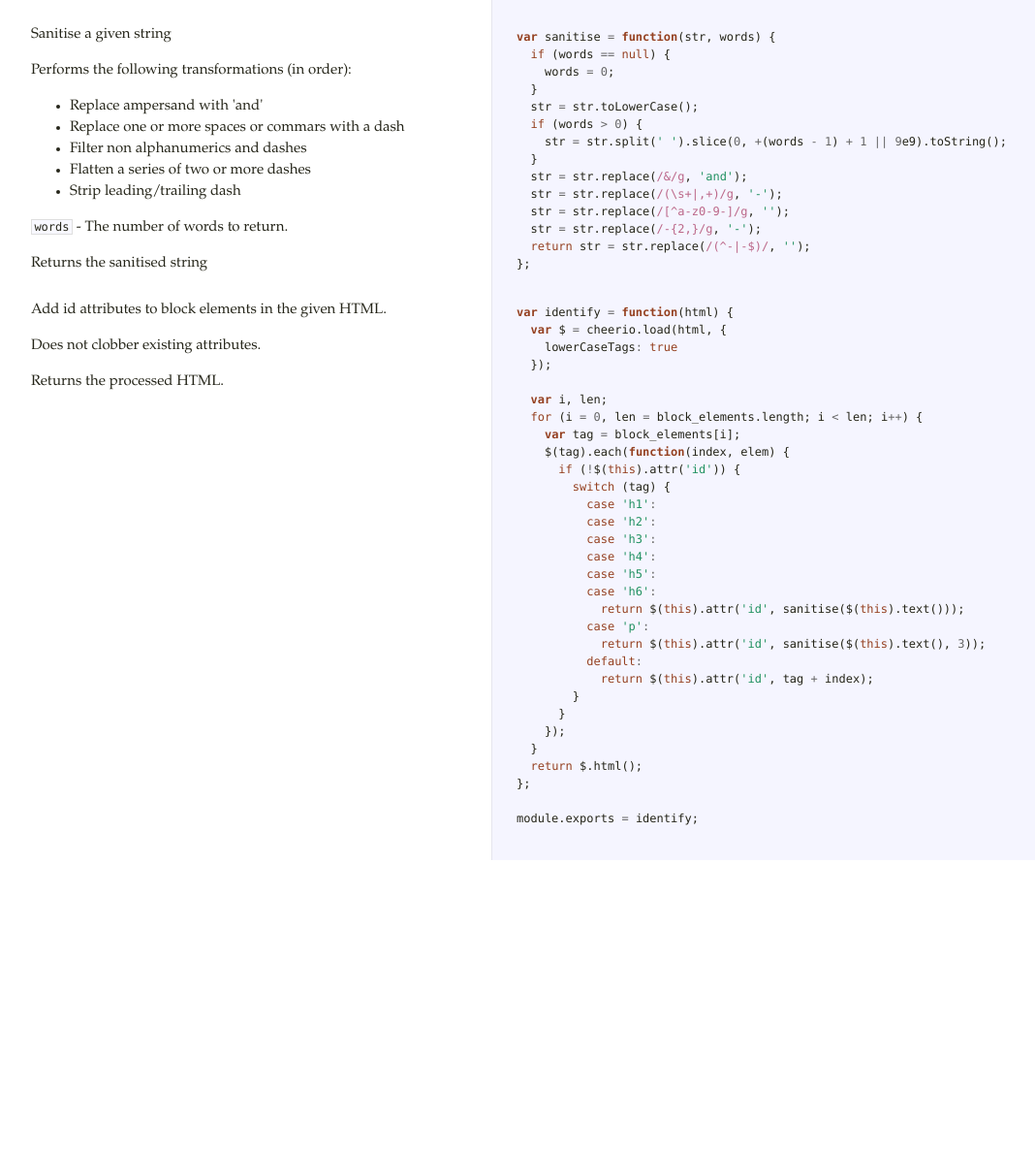
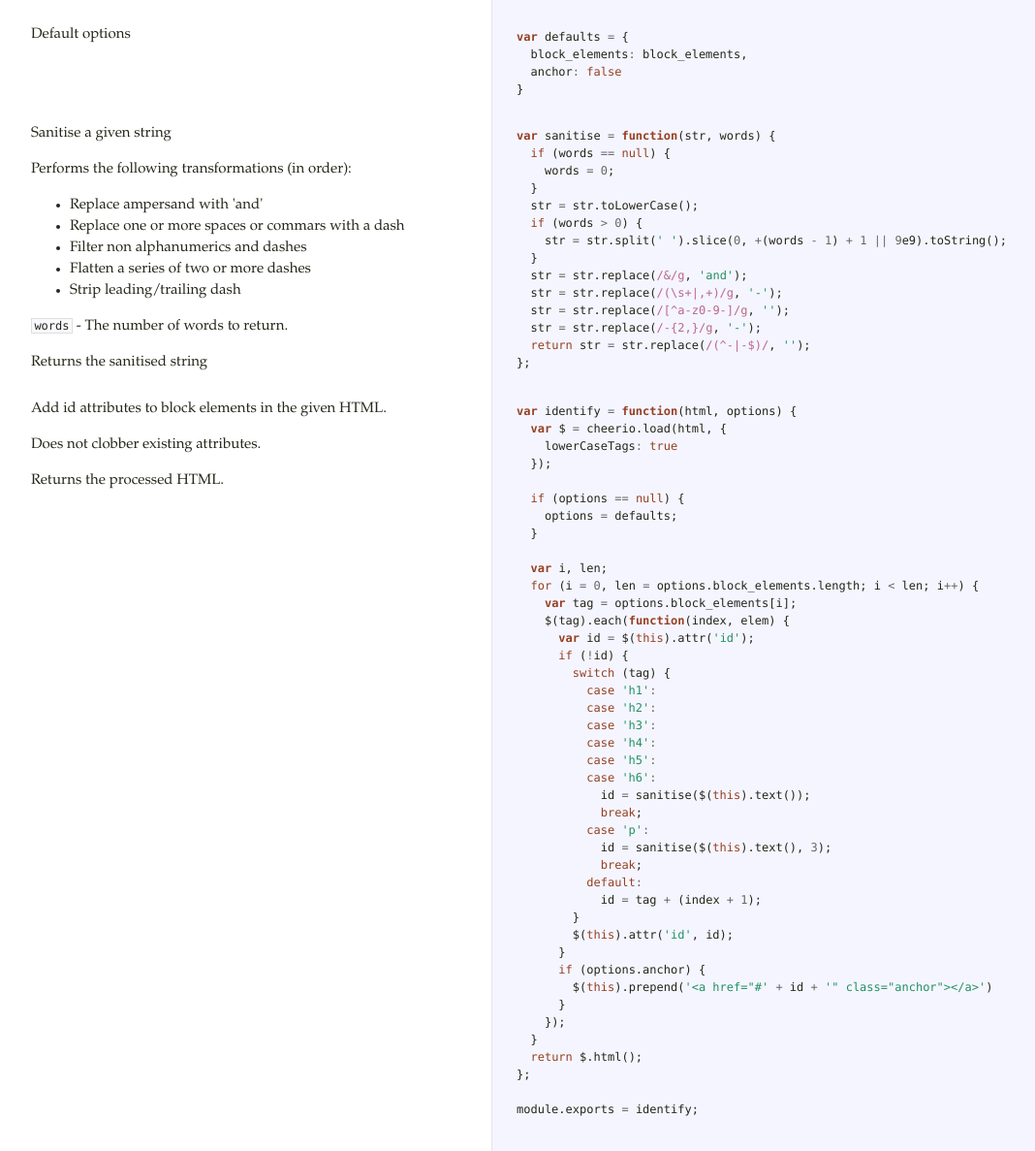
Before and after one commit to tlvince/identify.js, a plain HTML site: page index.html in a window 1280 px wide. Shown: the part 873-2060 px from the top of the page at 97% size, without its empty margins (18-1086 px from the left). Before the commit the page ends 1760 px from the top, so only its background shows below. Drawn offline with Linux system fonts and the light colour scheme.

Commit message:
Update gh-pages

```diff
--- a/index.html
+++ b/index.html
@@ -36,7 +36,10 @@
   <span class="s1">&#39;tfoot&#39;</span><span class="p">,</span>
   <span class="s1">&#39;ul&#39;</span><span class="p">,</span>
   <span class="s1">&#39;video&#39;</span>
-<span class="p">]</span></pre></div>             </td>           </tr>                               <tr id="section-4">             <td class="docs">               <div class="pilwrap">                 <a class="pilcrow" href="#section-4">&#182;</a>               </div>               <p>Sanitise a given string</p>
+<span class="p">]</span></pre></div>             </td>           </tr>                               <tr id="section-4">             <td class="docs">               <div class="pilwrap">                 <a class="pilcrow" href="#section-4">&#182;</a>               </div>               <p>Default options</p>             </td>             <td class="code">               <div class="highlight"><pre><span class="kd">var</span> <span class="nx">defaults</span> <span class="o">=</span> <span class="p">{</span>
+  <span class="nx">block_elements</span><span class="o">:</span> <span class="nx">block_elements</span><span class="p">,</span>
+  <span class="nx">anchor</span><span class="o">:</span> <span class="kc">false</span>
+<span class="p">}</span></pre></div>             </td>           </tr>                               <tr id="section-5">             <td class="docs">               <div class="pilwrap">                 <a class="pilcrow" href="#section-5">&#182;</a>               </div>               <p>Sanitise a given string</p>
 
 <p>Performs the following transformations (in order):</p>
 
@@ -63,20 +66,25 @@
   <span class="nx">str</span> <span class="o">=</span> <span class="nx">str</span><span class="p">.</span><span class="nx">replace</span><span class="p">(</span><span class="sr">/[^a-z0-9-]/g</span><span class="p">,</span> <span class="s1">&#39;&#39;</span><span class="p">);</span>
   <span class="nx">str</span> <span class="o">=</span> <span class="nx">str</span><span class="p">.</span><span class="nx">replace</span><span class="p">(</span><span class="sr">/-{2,}/g</span><span class="p">,</span> <span class="s1">&#39;-&#39;</span><span class="p">);</span>
   <span class="k">return</span> <span class="nx">str</span> <span class="o">=</span> <span class="nx">str</span><span class="p">.</span><span class="nx">replace</span><span class="p">(</span><span class="sr">/(^-|-$)/</span><span class="p">,</span> <span class="s1">&#39;&#39;</span><span class="p">);</span>
-<span class="p">};</span></pre></div>             </td>           </tr>                               <tr id="section-5">             <td class="docs">               <div class="pilwrap">                 <a class="pilcrow" href="#section-5">&#182;</a>               </div>               <p>Add id attributes to block elements in the given HTML.</p>
+<span class="p">};</span></pre></div>             </td>           </tr>                               <tr id="section-6">             <td class="docs">               <div class="pilwrap">                 <a class="pilcrow" href="#section-6">&#182;</a>               </div>               <p>Add id attributes to block elements in the given HTML.</p>
 
 <p>Does not clobber existing attributes.</p>
 
-<p>Returns the processed HTML.</p>             </td>             <td class="code">               <div class="highlight"><pre><span class="kd">var</span> <span class="nx">identify</span> <span class="o">=</span> <span class="kd">function</span><span class="p">(</span><span class="nx">html</span><span class="p">)</span> <span class="p">{</span>
+<p>Returns the processed HTML.</p>             </td>             <td class="code">               <div class="highlight"><pre><span class="kd">var</span> <span class="nx">identify</span> <span class="o">=</span> <span class="kd">function</span><span class="p">(</span><span class="nx">html</span><span class="p">,</span> <span class="nx">options</span><span class="p">)</span> <span class="p">{</span>
   <span class="kd">var</span> <span class="nx">$</span> <span class="o">=</span> <span class="nx">cheerio</span><span class="p">.</span><span class="nx">load</span><span class="p">(</span><span class="nx">html</span><span class="p">,</span> <span class="p">{</span>
     <span class="nx">lowerCaseTags</span><span class="o">:</span> <span class="kc">true</span>
   <span class="p">});</span>
 
+  <span class="k">if</span> <span class="p">(</span><span class="nx">options</span> <span class="o">==</span> <span class="kc">null</span><span class="p">)</span> <span class="p">{</span>
+    <span class="nx">options</span> <span class="o">=</span> <span class="nx">defaults</span><span class="p">;</span>
+  <span class="p">}</span>
+
   <span class="kd">var</span> <span class="nx">i</span><span class="p">,</span> <span class="nx">len</span><span class="p">;</span>
-  <span class="k">for</span> <span class="p">(</span><span class="nx">i</span> <span class="o">=</span> <span class="mi">0</span><span class="p">,</span> <span class="nx">len</span> <span class="o">=</span> <span class="nx">block_elements</span><span class="p">.</span><span class="nx">length</span><span class="p">;</span> <span class="nx">i</span> <span class="o">&lt;</span> <span class="nx">len</span><span class="p">;</span> <span class="nx">i</span><span class="o">++</span><span class="p">)</span> <span class="p">{</span>
-    <span class="kd">var</span> <span class="nx">tag</span> <span class="o">=</span> <span class="nx">block_elements</span><span class="p">[</span><span class="nx">i</span><span class="p">];</span>
+  <span class="k">for</span> <span class="p">(</span><span class="nx">i</span> <span class="o">=</span> <span class="mi">0</span><span class="p">,</span> <span class="nx">len</span> <span class="o">=</span> <span class="nx">options</span><span class="p">.</span><span class="nx">block_elements</span><span class="p">.</span><span class="nx">length</span><span class="p">;</span> <span class="nx">i</span> <span class="o">&lt;</span> <span class="nx">len</span><span class="p">;</span> <span class="nx">i</span><span class="o">++</span><span class="p">)</span> <span class="p">{</span>
+    <span class="kd">var</span> <span class="nx">tag</span> <span class="o">=</span> <span class="nx">options</span><span class="p">.</span><span class="nx">block_elements</span><span class="p">[</span><span class="nx">i</span><span class="p">];</span>
     <span class="nx">$</span><span class="p">(</span><span class="nx">tag</span><span class="p">).</span><span class="nx">each</span><span class="p">(</span><span class="kd">function</span><span class="p">(</span><span class="nx">index</span><span class="p">,</span> <span class="nx">elem</span><span class="p">)</span> <span class="p">{</span>
-      <span class="k">if</span> <span class="p">(</span><span class="o">!</span><span class="nx">$</span><span class="p">(</span><span class="k">this</span><span class="p">).</span><span class="nx">attr</span><span class="p">(</span><span class="s1">&#39;id&#39;</span><span class="p">))</span> <span class="p">{</span>
+      <span class="kd">var</span> <span class="nx">id</span> <span class="o">=</span> <span class="nx">$</span><span class="p">(</span><span class="k">this</span><span class="p">).</span><span class="nx">attr</span><span class="p">(</span><span class="s1">&#39;id&#39;</span><span class="p">);</span>
+      <span class="k">if</span> <span class="p">(</span><span class="o">!</span><span class="nx">id</span><span class="p">)</span> <span class="p">{</span>
         <span class="k">switch</span> <span class="p">(</span><span class="nx">tag</span><span class="p">)</span> <span class="p">{</span>
           <span class="k">case</span> <span class="s1">&#39;h1&#39;</span><span class="o">:</span>
           <span class="k">case</span> <span class="s1">&#39;h2&#39;</span><span class="o">:</span>
@@ -84,12 +92,18 @@
           <span class="k">case</span> <span class="s1">&#39;h4&#39;</span><span class="o">:</span>
           <span class="k">case</span> <span class="s1">&#39;h5&#39;</span><span class="o">:</span>
           <span class="k">case</span> <span class="s1">&#39;h6&#39;</span><span class="o">:</span>
-            <span class="k">return</span> <span class="nx">$</span><span class="p">(</span><span class="k">this</span><span class="p">).</span><span class="nx">attr</span><span class="p">(</span><span class="s1">&#39;id&#39;</span><span class="p">,</span> <span class="nx">sanitise</span><span class="p">(</span><span class="nx">$</span><span class="p">(</span><span class="k">this</span><span class="p">).</span><span class="nx">text</span><span class="p">()));</span>
+            <span class="nx">id</span> <span class="o">=</span> <span class="nx">sanitise</span><span class="p">(</span><span class="nx">$</span><span class="p">(</span><span class="k">this</span><span class="p">).</span><span class="nx">text</span><span class="p">());</span>
+            <span class="k">break</span><span class="p">;</span>
           <span class="k">case</span> <span class="s1">&#39;p&#39;</span><span class="o">:</span>
-            <span class="k">return</span> <span class="nx">$</span><span class="p">(</span><span class="k">this</span><span class="p">).</span><span class="nx">attr</span><span class="p">(</span><span class="s1">&#39;id&#39;</span><span class="p">,</span> <span class="nx">sanitise</span><span class="p">(</span><span class="nx">$</span><span class="p">(</span><span class="k">this</span><span class="p">).</span><span class="nx">text</span><span class="p">(),</span> <span class="mi">3</span><span class="p">));</span>
+            <span class="nx">id</span> <span class="o">=</span> <span class="nx">sanitise</span><span class="p">(</span><span class="nx">$</span><span class="p">(</span><span class="k">this</span><span class="p">).</span><span class="nx">text</span><span class="p">(),</span> <span class="mi">3</span><span class="p">);</span>
+            <span class="k">break</span><span class="p">;</span>
           <span class="k">default</span><span class="o">:</span>
-            <span class="k">return</span> <span class="nx">$</span><span class="p">(</span><span class="k">this</span><span class="p">).</span><span class="nx">attr</span><span class="p">(</span><span class="s1">&#39;id&#39;</span><span class="p">,</span> <span class="nx">tag</span> <span class="o">+</span> <span class="nx">index</span><span class="p">);</span>
+            <span class="nx">id</span> <span class="o">=</span> <span class="nx">tag</span> <span class="o">+</span> <span class="p">(</span><span class="nx">index</span> <span class="o">+</span> <span class="mi">1</span><span class="p">);</span>
         <span class="p">}</span>
+        <span class="nx">$</span><span class="p">(</span><span class="k">this</span><span class="p">).</span><span class="nx">attr</span><span class="p">(</span><span class="s1">&#39;id&#39;</span><span class="p">,</span> <span class="nx">id</span><span class="p">);</span>
+      <span class="p">}</span>
+      <span class="k">if</span> <span class="p">(</span><span class="nx">options</span><span class="p">.</span><span class="nx">anchor</span><span class="p">)</span> <span class="p">{</span>
+        <span class="nx">$</span><span class="p">(</span><span class="k">this</span><span class="p">).</span><span class="nx">prepend</span><span class="p">(</span><span class="s1">&#39;&lt;a href=&quot;#&#39;</span> <span class="o">+</span> <span class="nx">id</span> <span class="o">+</span> <span class="s1">&#39;&quot; class=&quot;anchor&quot;&gt;&lt;/a&gt;&#39;</span><span class="p">)</span>
       <span class="p">}</span>
     <span class="p">});</span>
   <span class="p">}</span>
```
